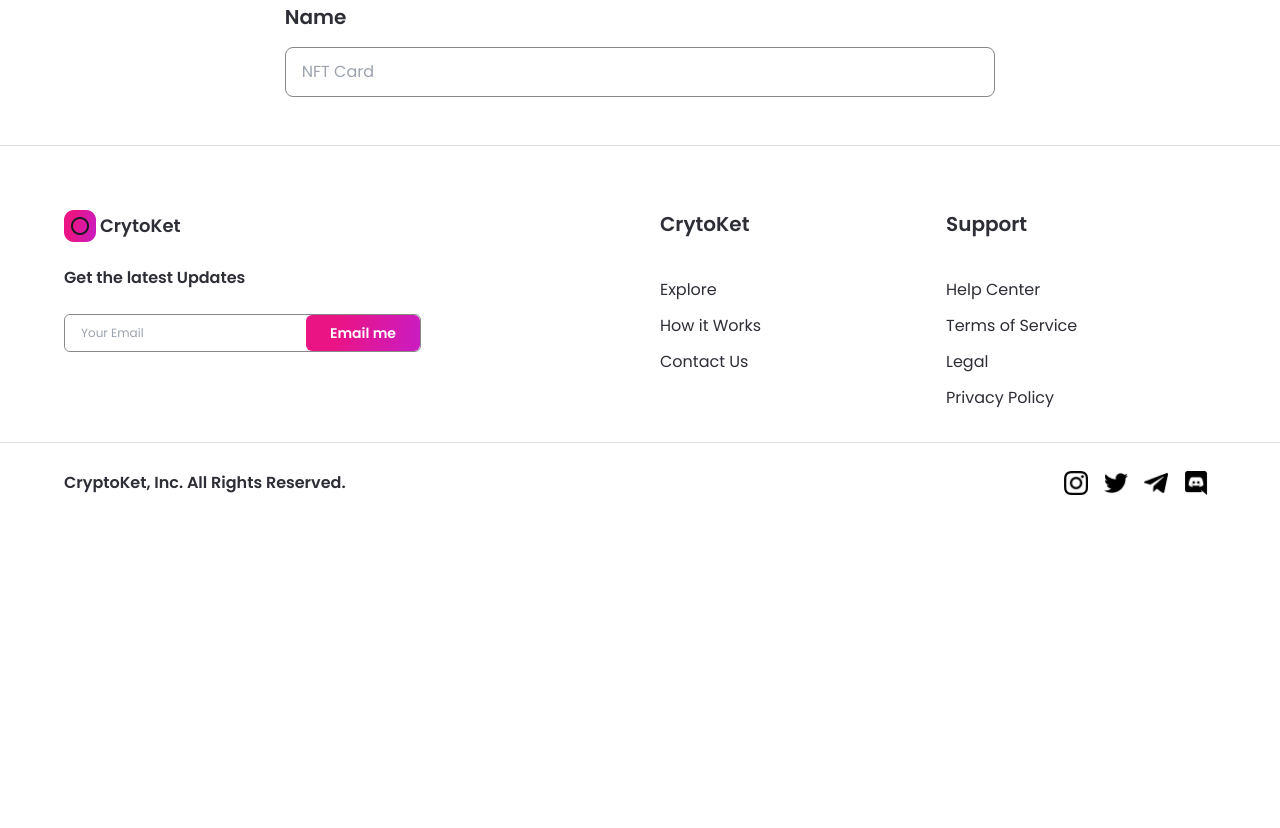
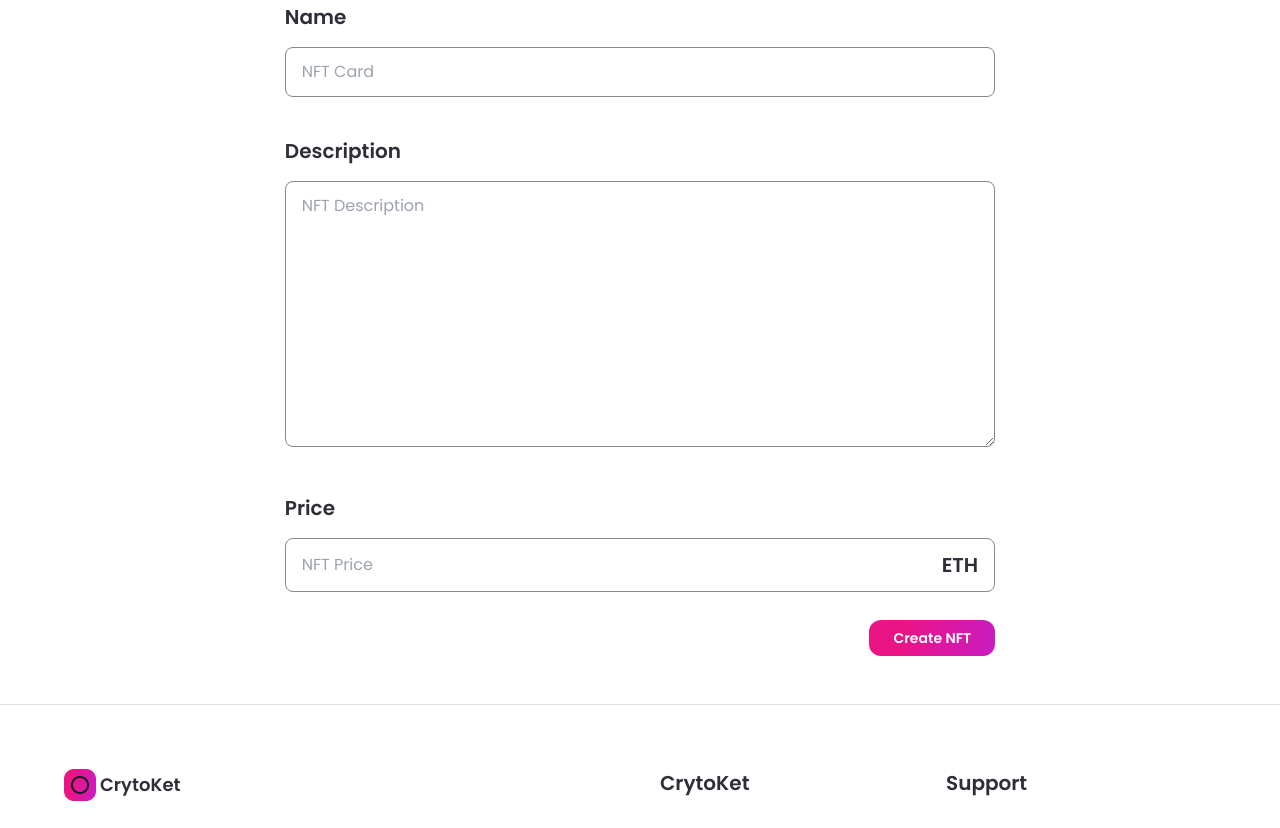
Before and after one commit to QuyetTV1991/nft-marketplace, a Next.js app: page /create-nft in a window 1280 px wide. Shown: the part 600-1428 px from the top of the page. Before the commit the page ends 1159 px from the top, so only its background shows below. Built offline with nearby package versions, Linux system fonts and the light colour scheme.

Commit message:
on error Form

```diff
--- a/components/shared/CustomBtn.tsx
+++ b/components/shared/CustomBtn.tsx
@@ -7,9 +7,10 @@ interface CustomBtnProps {
   classStyles: string;
   btnName: string;
   route?: string;
+  action?: "submit";
 }
 
-const CustomBtn = ({ btnName, classStyles, route }: CustomBtnProps) => {
+const CustomBtn = ({ btnName, classStyles, route, action }: CustomBtnProps) => {
   const router = useRouter();
 
   const handleClick = (route: string) => {
--- a/components/shared/Input.tsx
+++ b/components/shared/Input.tsx
@@ -4,7 +4,7 @@ interface InputProps {
   inputType: string;
   title: string;
   placeholder: string;
-  handleClick: () => void;
+  handleClick: (e: HTMLInputElement) => void;
 }
 
 const Input = ({ inputType, title, placeholder, handleClick }: InputProps) => {
@@ -16,6 +16,32 @@ const Input = ({ inputType, title, placeholder, handleClick }: InputProps) => {
       >
         {title}
       </label>
+
+      {inputType === "number" ? (
+        <div className="flexBetween mt-4 w-full flex-row rounded-lg border border-nft-gray-2 bg-white px-4 py-3 font-poppins text-base text-nft-gray-2 outline-none dark:border-nft-black-1 dark:bg-nft-black-1 dark:text-white">
+          <input
+            type="number"
+            className="flex w-full bg-white outline-none dark:bg-nft-black-1"
+            placeholder={placeholder}
+            onChange={handleClick}
+            id={title}
+            name={title}
+          />
+          <p className="font-poppins text-xl font-semibold text-nft-black-1 dark:text-white">
+            ETH
+          </p>
+        </div>
+      ) : inputType === "textarea" ? (
+        <textarea
+          id={title}
+          name={title}
+          cols={30}
+          rows={10}
+          placeholder={placeholder}
+          onChange={handleClick}
+          className="mt-4 w-full rounded-lg border border-nft-gray-2 bg-white px-4 py-3 font-poppins text-base text-nft-gray-2 outline-none dark:border-nft-black-1 dark:bg-nft-black-1 dark:text-white"
+        ></textarea>
+      ) : (
         <input
           className="mt-4 w-full rounded-lg border border-nft-gray-2 bg-white px-4 py-3 font-poppins text-base text-nft-gray-2 outline-none dark:border-nft-black-1 dark:bg-nft-black-1 dark:text-white"
           placeholder={placeholder}
@@ -23,6 +49,7 @@ const Input = ({ inputType, title, placeholder, handleClick }: InputProps) => {
           id={title}
           name={title}
         />
+      )}
     </div>
   );
 };
--- a/components/shared/TopSellers.tsx
+++ b/components/shared/TopSellers.tsx
@@ -37,13 +37,16 @@ const TopSellers = () => {
   };
 
   useEffect(() => {
-    isScrollable();
-    window.addEventListener("resize", isScrollable);
+    const handleResize = () => {
+      isScrollable();
+    };
+
+    window.addEventListener("resize", handleResize);
 
     return () => {
-      window.removeEventListener("resize", isScrollable);
+      window.removeEventListener("resize", handleResize);
     };
-  });
+  }, []);
 
   return (
     <div>
--- a/components/shared/forms/UploadForm.tsx
+++ b/components/shared/forms/UploadForm.tsx
@@ -5,8 +5,14 @@ import Image from "next/image";
 import React, { useCallback, useMemo, useState } from "react";
 import { useDropzone } from "react-dropzone";
 import Input from "../Input";
+import CustomBtn from "../CustomBtn";
 
 const UploadForm = () => {
+  const [formInput, setFormInput] = useState({
+    price: "",
+    name: "",
+    description: "",
+  });
   const [fileUrl, setFileUrl] = useState(null);
   const onDrop = useCallback(() => {
     // upload image to blockchain (ipfs)
@@ -84,8 +90,34 @@ const UploadForm = () => {
         inputType="input"
         title="Name"
         placeholder="NFT Card"
-        handleClick={() => {}}
+        handleClick={(e) =>
+          setFormInput({ ...formInput, name: e.target.value })
+        }
       />
+      <Input
+        inputType="textarea"
+        title="Description"
+        placeholder="NFT Description"
+        handleClick={(e) =>
+          setFormInput({ ...formInput, description: e.target.value })
+        }
+      />
+      <Input
+        inputType="number"
+        title="Price"
+        placeholder="NFT Price"
+        handleClick={(e) =>
+          setFormInput({ ...formInput, price: e.target.value })
+        }
+      />
+
+      <div className="mt-7 flex w-full justify-end">
+        <CustomBtn
+          classStyles={"rounded-xl"}
+          btnName={"Create NFT"}
+          action="submit"
+        />
+      </div>
     </>
   );
 };
```
Lines whose indentation alone changed are shown as unchanged.
